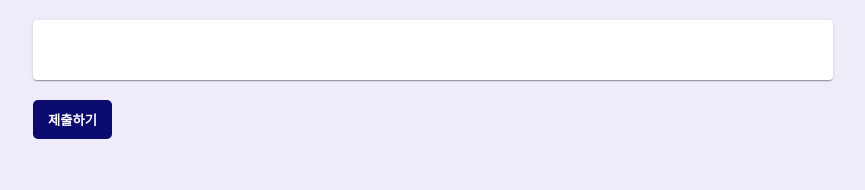
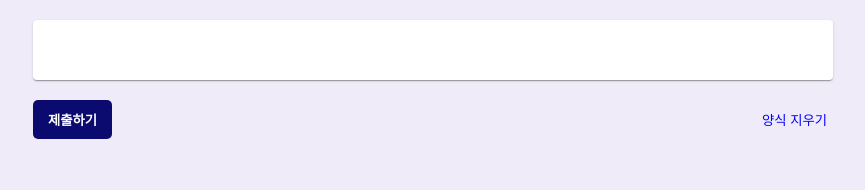
Before and after one commit to sanbondeveloper/react-ts-survey, a React (Vite) app: page /preview in a window 1280 px wide. Shown: the top 190 px of the page, without its empty margins (207-1072 px from the left). Built offline with nearby package versions, Linux system fonts and the light colour scheme.

Commit message:
feat: 양식 지우기 기능 구현

```diff
--- a/src/components/PreviewForm/index.tsx
+++ b/src/components/PreviewForm/index.tsx
@@ -1,7 +1,7 @@
 import { Footer, Form } from './styles';
 import { useAppDispatch, useAppSelector } from '../../redux/hooks';
 import { selectQuestions } from '../../redux/slices/surveySlice';
-import { selectAnswers, setErrorId } from '../../redux/slices/previewSlice';
+import { clearAnswers, selectAnswers, setErrorId } from '../../redux/slices/previewSlice';
 import PreviewField from '../PreviewField';
 
 function PreviewForm() {
@@ -22,7 +22,7 @@ function PreviewForm() {
 
         questionEl?.scrollIntoView({
           behavior: 'smooth',
-          block: 'start',
+          block: 'end',
         });
 
         dispatch(setErrorId(question.id));
@@ -42,6 +42,10 @@ function PreviewForm() {
     console.log(result);
   };
 
+  const handleClearAnswers = () => {
+    dispatch(clearAnswers());
+  };
+
   return (
     <Form onSubmit={handleSubmit}>
       <ul>
@@ -56,6 +60,9 @@ function PreviewForm() {
         <button type="submit" className="btn-submit">
           제출하기
         </button>
+        <button type="button" className="btn-clear" onClick={handleClearAnswers}>
+          양식 지우기
+        </button>
       </Footer>
     </Form>
   );
--- a/src/components/PreviewForm/styles.tsx
+++ b/src/components/PreviewForm/styles.tsx
@@ -12,6 +12,9 @@ export const Form = styled.form`
 
 export const Footer = styled.div`
   margin-top: 20px;
+  display: flex;
+  justify-content: space-between;
+  align-items: center;
 
   .btn-submit {
     border: none;
@@ -23,4 +26,12 @@ export const Footer = styled.div`
     padding: 10px 15px;
     cursor: pointer;
   }
+
+  .btn-clear {
+    border: none;
+    outline: none;
+    background-color: transparent;
+    cursor: pointer;
+    color: blue;
+  }
 `;
--- a/src/redux/slices/previewSlice.ts
+++ b/src/redux/slices/previewSlice.ts
@@ -31,10 +31,13 @@ export const previewSlice = createSlice({
     setErrorId: (state, action: PayloadAction<number>) => {
       state.errorId = action.payload;
     },
+    clearAnswers: (state) => {
+      state.answers = {};
+    },
   },
 });
 
-export const { changeAnswer, setErrorId } = previewSlice.actions;
+export const { changeAnswer, setErrorId, clearAnswers } = previewSlice.actions;
 
 export const selectAnswers = (state: RootState) => state.preview.answers;
 
```
